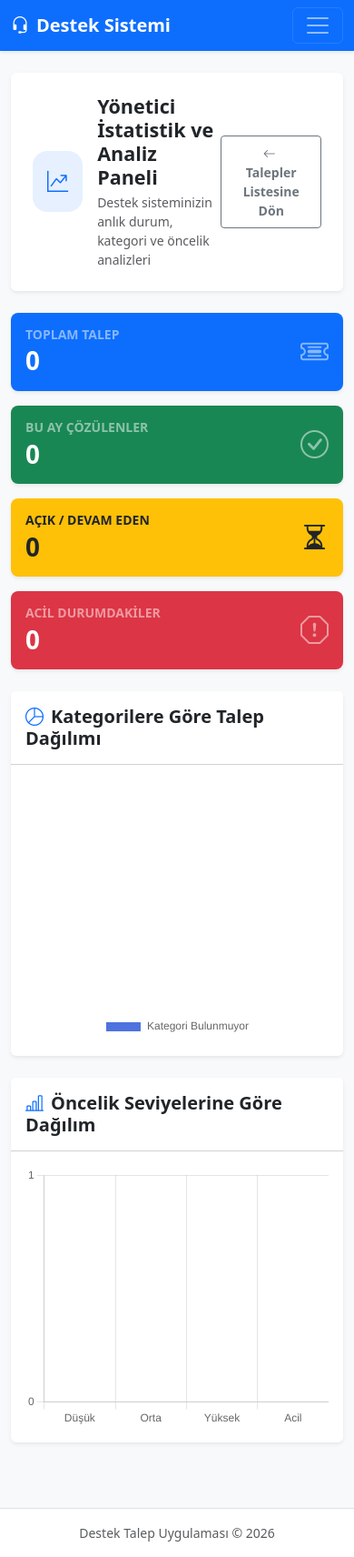
After one commit to aaysenr/SupportTicketSystem-2026, a Django app: page /dashboard/ in a window 390 px wide. The commit adds this page. Shown: the whole page at 91% size. Run offline with Django 5.2, Linux system fonts and the light colour scheme; the visitor is signed in with stand-in values (Sample User, id 1); data that the repository does not hold is empty.

Commit message:
feat: Yönetici İstatistik ve Analiz Paneli (Chart.js Dashboard) eklendi

```diff
--- a/templates/base.html
+++ b/templates/base.html
@@ -24,6 +24,13 @@
             </button>
             <div class="collapse navbar-collapse" id="navbarNav">
                 <ul class="navbar-nav me-auto">
+                    {% if user.is_staff %}
+                    <li class="nav-item">
+                       <a class="nav-link text-white fw-bold" href="{% url 'admin_dashboard' %}">
+                           <i class="bi bi-pie-chart-fill me-1"></i> İstatistikler
+                        </a>
+                    </li>
+                    {% endif %}
                     {% if user.is_authenticated %}
                     <li class="nav-item">
                         <a class="nav-link active" href="{% url 'ticket_list' %}">
--- /dev/null
+++ b/tickets/templates/tickets/dashboard.html
@@ -0,0 +1,181 @@
+{% extends 'base.html' %}
+
+{% block title %}İstatistik ve Analiz Paneli - Destek Sistemi{% endblock %}
+
+{% block content %}
+<!-- Chart.js Kütüphanesi CDN -->
+<script src="https://cdn.jsdelivr.net/npm/chart.js"></script>
+
+<!-- GÖRSEL OLARAK İYİLEŞTİRİLMİŞ TÜRKÇE BAŞLIK KART -->
+<div class="card border-0 shadow-sm mb-4">
+    <div class="card-body p-4 d-flex justify-content-between align-items-center">
+        <div class="d-flex align-items-center">
+            <div class="bg-primary bg-opacity-10 text-primary p-3 rounded-4 me-3 d-flex align-items-center justify-content-center">
+                <i class="bi bi-graph-up-arrow fs-3"></i>
+            </div>
+            <div>
+                <h2 class="h4 fw-bold text-dark mb-1">Yönetici İstatistik ve Analiz Paneli</h2>
+                <p class="text-muted small mb-0">Destek sisteminizin anlık durum, kategori ve öncelik analizleri</p>
+            </div>
+        </div>
+        <a href="{% url 'ticket_list' %}" class="btn btn-outline-secondary btn-sm px-3 py-2 fw-semibold">
+            <i class="bi bi-arrow-left me-1"></i> Talepler Listesine Dön
+        </a>
+    </div>
+</div>
+
+<!-- 4 ADET ÖZET METRİK KARTI -->
+<div class="row g-3 mb-4">
+    <!-- Toplam Talep -->
+    <div class="col-md-3">
+        <div class="card border-0 shadow-sm bg-primary text-white p-3 rounded-3">
+            <div class="d-flex justify-content-between align-items-center">
+                <div>
+                    <h6 class="text-white-50 text-uppercase mb-1 small fw-bold">Toplam Talep</h6>
+                    <h2 class="display-6 fw-bold mb-0">{{ total_tickets }}</h2>
+                </div>
+                <i class="bi bi-ticket-detailed display-5 text-white-50"></i>
+            </div>
+        </div>
+    </div>
+
+    <!-- Bu Ay Çözülenler -->
+    <div class="col-md-3">
+        <div class="card border-0 shadow-sm bg-success text-white p-3 rounded-3">
+            <div class="d-flex justify-content-between align-items-center">
+                <div>
+                    <h6 class="text-white-50 text-uppercase mb-1 small fw-bold">Bu Ay Çözülenler</h6>
+                    <h2 class="display-6 fw-bold mb-0">{{ resolved_this_month }}</h2>
+                </div>
+                <i class="bi bi-check-circle display-5 text-white-50"></i>
+            </div>
+        </div>
+    </div>
+
+    <!-- Açık Bekleyenler -->
+    <div class="col-md-3">
+        <div class="card border-0 shadow-sm bg-warning text-dark p-3 rounded-3">
+            <div class="d-flex justify-content-between align-items-center">
+                <div>
+                    <h6 class="text-dark-50 text-uppercase mb-1 small fw-bold">Açık / Devam Eden</h6>
+                    <h2 class="display-6 fw-bold mb-0">{{ open_tickets|add:in_progress_tickets }}</h2>
+                </div>
+                <i class="bi bi-hourglass-split display-5 text-dark-50"></i>
+            </div>
+        </div>
+    </div>
+
+    <!-- Acil Talepler -->
+    <div class="col-md-3">
+        <div class="card border-0 shadow-sm bg-danger text-white p-3 rounded-3">
+            <div class="d-flex justify-content-between align-items-center">
+                <div>
+                    <h6 class="text-white-50 text-uppercase mb-1 small fw-bold">Acil Durumdakiler</h6>
+                    <h2 class="display-6 fw-bold mb-0">{{ urgent_tickets }}</h2>
+                </div>
+                <i class="bi bi-exclamation-octagon display-5 text-white-50"></i>
+            </div>
+        </div>
+    </div>
+</div>
+
+<!-- GRAFİKLER (CHART.JS) -->
+<div class="row g-4 mb-4">
+    <!-- Kategori Dağılımı (Doughnut Chart) -->
+    <div class="col-md-6">
+        <div class="card shadow-sm border-0 h-100">
+            <div class="card-header bg-white py-3">
+                <h5 class="mb-0 fw-bold text-gray-800">
+                    <i class="bi bi-pie-chart me-2 text-primary"></i>Kategorilere Göre Talep Dağılımı
+                </h5>
+            </div>
+            <div class="card-body d-flex justify-content-center align-items-center" style="position: relative; height:320px;">
+                <canvas id="categoryChart"></canvas>
+            </div>
+        </div>
+    </div>
+
+    <!-- Öncelik Seviyeleri (Bar Chart) -->
+    <div class="col-md-6">
+        <div class="card shadow-sm border-0 h-100">
+            <div class="card-header bg-white py-3">
+                <h5 class="mb-0 fw-bold text-gray-800">
+                    <i class="bi bi-bar-chart-line me-2 text-primary"></i>Öncelik Seviyelerine Göre Dağılım
+                </h5>
+            </div>
+            <div class="card-body d-flex justify-content-center align-items-center" style="position: relative; height:320px;">
+                <canvas id="priorityChart"></canvas>
+            </div>
+        </div>
+    </div>
+</div>
+
+<!-- CHART.JS SCRIPT TANIMLAMASI -->
+<script>
+    document.addEventListener("DOMContentLoaded", function() {
+        // 1. Kategori Dağılım Grafiği (Doughnut)
+        let categoryLabels = {{ category_labels_json|safe }};
+        let categoryCounts = {{ category_counts_json|safe }};
+
+        if (!categoryLabels || categoryLabels.length === 0) {
+            categoryLabels = ["Kategori Bulunmuyor"];
+            categoryCounts = [0];
+        }
+
+        const ctxCat = document.getElementById('categoryChart').getContext('2d');
+        new Chart(ctxCat, {
+            type: 'doughnut',
+            data: {
+                labels: categoryLabels,
+                datasets: [{
+                    data: categoryCounts,
+                    backgroundColor: [
+                        '#4e73df', '#1cc88a', '#36b9cc', '#f6c23e', '#e74a3b', '#858796'
+                    ],
+                    borderWidth: 2
+                }]
+            },
+            options: {
+                responsive: true,
+                maintainAspectRatio: false,
+                plugins: {
+                    legend: { position: 'bottom' }
+                }
+            }
+        });
+
+        // 2. Öncelik Dağılım Grafiği (Bar)
+        const priorityLabels = {{ priority_labels_json|safe }};
+        const priorityCounts = {{ priority_counts_json|safe }};
+
+        const ctxPrio = document.getElementById('priorityChart').getContext('2d');
+        new Chart(ctxPrio, {
+            type: 'bar',
+            data: {
+                labels: priorityLabels,
+                datasets: [{
+                    label: 'Talep Sayısı',
+                    data: priorityCounts,
+                    backgroundColor: [
+                        '#36b9cc', // Düşük (Mavi)
+                        '#f6c23e', // Orta (Sarı)
+                        '#fd7e14', // Yüksek (Turuncu)
+                        '#e74a3b'  // Acil (Kırmızı)
+                    ],
+                    borderRadius: 6
+                }]
+            },
+            options: {
+                responsive: true,
+                maintainAspectRatio: false,
+                plugins: {
+                    legend: { display: false }
+                },
+                scales: {
+                    y: { beginAtZero: true, ticks: { stepSize: 1 } }
+                }
+            }
+        });
+    });
+</script>
+{% endblock %}
--- a/tickets/urls.py
+++ b/tickets/urls.py
@@ -18,6 +18,8 @@ urlpatterns = [
     path('login/', views.login_user, name='login'),
     path('logout/', views.logout_user, name='logout'),
     path('verify-email/', views.verify_email, name='verify_email'),
+    path('dashboard/', views.admin_dashboard_view, name='admin_dashboard'), # Yönetici Dashboard'u
+
 
 
 
--- a/tickets/views.py
+++ b/tickets/views.py
@@ -43,6 +43,66 @@ UserCreationForm, AuthenticationForm: Django'nun şifre kurallarını (en az 8 k
 
 messages: İşlem tamamlandığında (Örn: "Hesap oluşturuldu", "Yorum eklendi") ekrana bir kerelik Bootstrap alert kutusu basmamızı sağlayan mesaj çerçevesidir.
 """
+
+import json
+from django.db.models import Count
+from django.utils import timezone
+from .models import Category
+
+@login_required
+def admin_dashboard_view(request):
+    """
+    Yöneticiler için İstatistik ve Analiz Dashboard'u.
+    """
+    # Güvenlik Kontrolü: Yalnızca yöneticiler girebilir!
+    if not request.user.is_staff:
+        messages.error(request, "Bu sayfayı görüntüleme yetkiniz yok!")
+        return redirect('ticket_list')
+
+    # 1. Temel Metrikler
+    total_tickets = Ticket.objects.count()
+    open_tickets = Ticket.objects.filter(status='open').count()
+    in_progress_tickets = Ticket.objects.filter(status='in_progress').count()
+    resolved_tickets = Ticket.objects.filter(status='resolved').count()
+    urgent_tickets = Ticket.objects.filter(priority='urgent').count()
+
+    # 2. Bu Ay Açılan ve Bu Ay Çözülen Talepler
+    now = timezone.now()
+    first_day_of_month = now.replace(day=1, hour=0, minute=0, second=0, microsecond=0)
+    resolved_this_month = Ticket.objects.filter(status='resolved', updated_at__gte=first_day_of_month).count()
+    created_this_month = Ticket.objects.filter(created_at__gte=first_day_of_month).count()
+
+    # 3. Kategori Dağılımı Verileri (Chart.js İçin)
+    categories = Category.objects.annotate(ticket_count=Count('tickets'))
+    category_labels = [cat.name for cat in categories]
+    category_counts = [cat.ticket_count for cat in categories]
+
+    # 4. Öncelik Dağılımı Verileri
+    priority_data = {
+        'Düşük': Ticket.objects.filter(priority='low').count(),
+        'Orta': Ticket.objects.filter(priority='medium').count(),
+        'Yüksek': Ticket.objects.filter(priority='high').count(),
+        'Acil': Ticket.objects.filter(priority='urgent').count(),
+    }
+
+    context = {
+        'total_tickets': total_tickets,
+        'open_tickets': open_tickets,
+        'in_progress_tickets': in_progress_tickets,
+        'resolved_tickets': resolved_tickets,
+        'urgent_tickets': urgent_tickets,
+        'resolved_this_month': resolved_this_month,
+        'created_this_month': created_this_month,
+
+        # Chart.js'in JSON formatında okuyabilmesi için:
+        'category_labels_json': json.dumps(category_labels),
+        'category_counts_json': json.dumps(category_counts),
+        'priority_labels_json': json.dumps(list(priority_data.keys())),
+        'priority_counts_json': json.dumps(list(priority_data.values())),
+    }
+
+    return render(request, 'tickets/dashboard.html', context)
+
 
 
 def verify_email(request):
```
